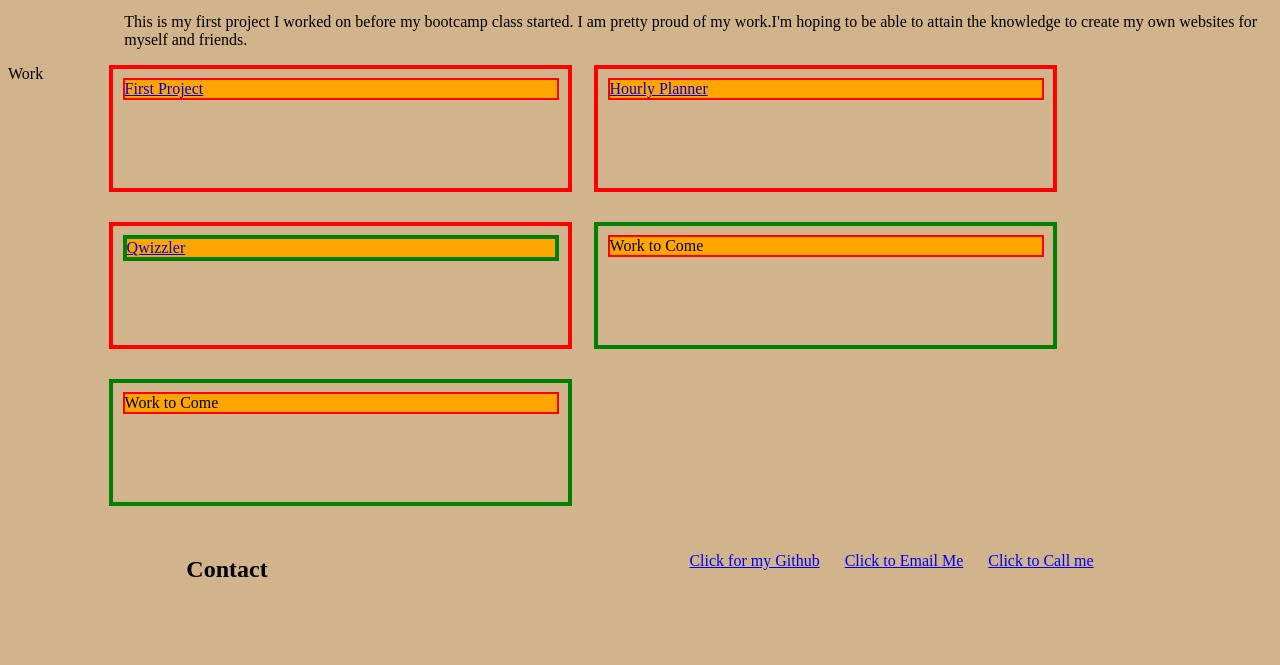
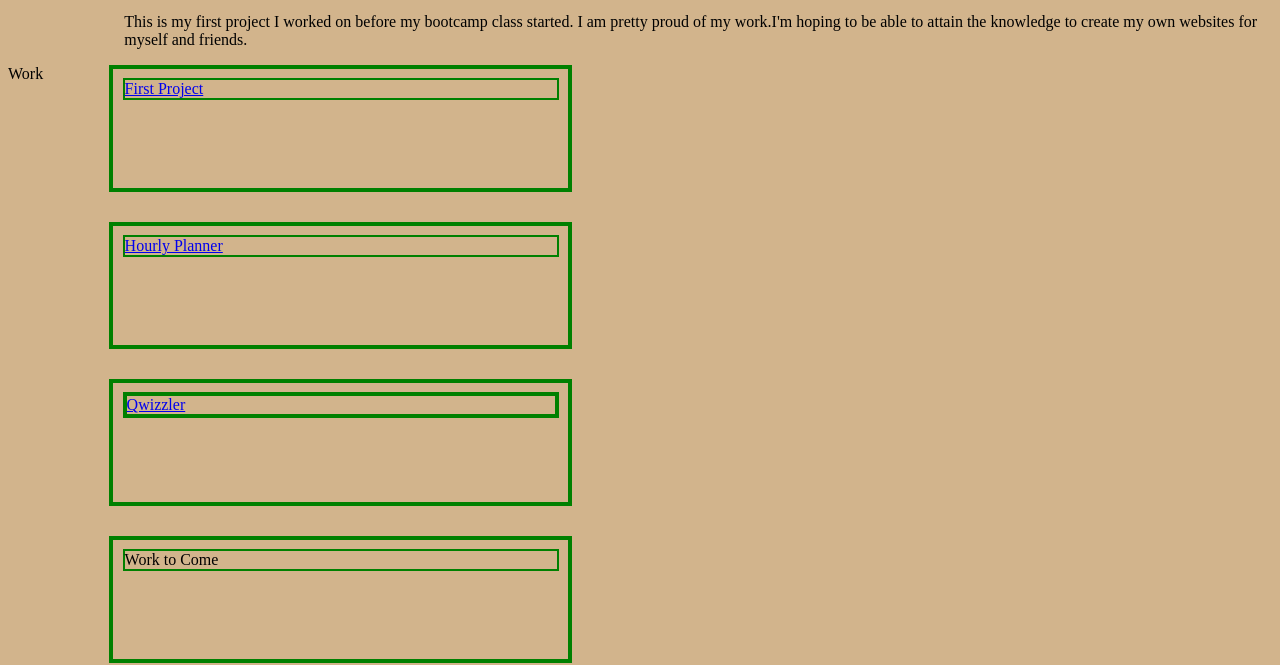
Before and after one commit to HTML-No0b/crispy-portfolio, a plain HTML site: page index.html in a window 1280 px wide. Shown: the part 163-828 px from the top of the page. Before the commit the page ends 800 px from the top, so only its background shows below. Drawn offline with Linux system fonts and the light colour scheme.

Commit message:
styled the project boxes a little more

```diff
--- a/assets/style.css
+++ b/assets/style.css
@@ -144,16 +144,17 @@ footer {
     flex-wrap: wrap;
 }
 .innerbox {
-    border: 2px red solid;
-    background-color: orange;
+    border: 2px green solid;
+    /* background-color: orange; */
 }
 #aside {
     width: 8%;
 }
  .portfolio-box {
     width:75%;
-    display: flex;
+    /* display: flex; */
     justify-content:space-between ;
+    flex-direction: column;
  }
  .big-image {
 width: 100%;
@@ -166,7 +167,7 @@ margin-bottom: 20px;
     width: 46%;
     height: 100px;
     /* background-image: url(./space.jpg); */
-    border: 4px red solid;
+    border: 4px green solid;
     padding: 1%;
     justify-content: space-between;
     margin-bottom: 30px;
```
Also changed, not shown: assets/World-Snake-Day-640x514.jpg (deleted), assets/animals_hero_snakes.jpg (deleted), assets/download.jpg (deleted), assets/space.jpg (deleted). Lines whose indentation alone changed are shown as unchanged.
